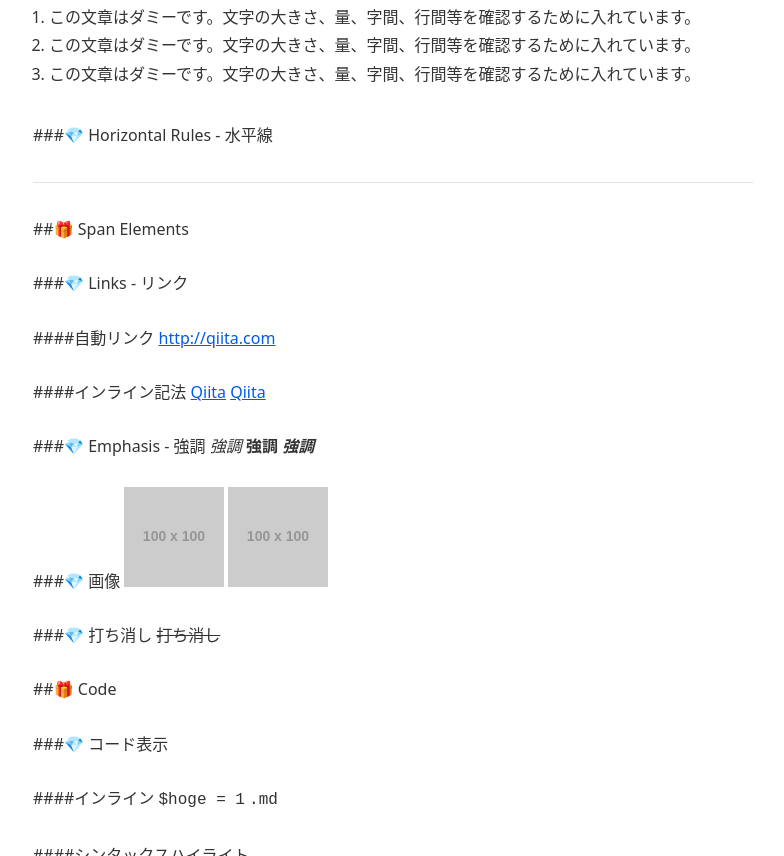
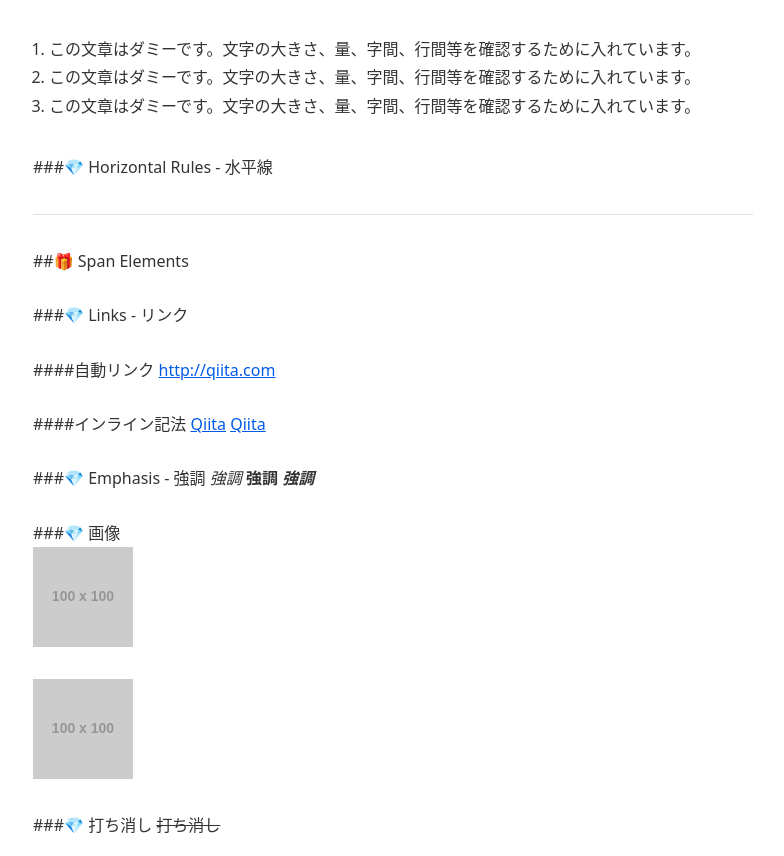
Before and after one commit to toshiki-ogata/gatsby-starter-blog-contentful, a Gatsby site: page /test1/ in a window 1280 px wide. Shown: the part 1944-2800 px from the top of the page, without its empty margins (247-1031 px from the left). Built offline with nearby package versions, Linux system fonts and the light colour scheme; Gatsby itself is replaced by a stand-in of ours; some packages are replaced by stand-ins of ours; placeholder pictures from the web are drawn by us; a web font is replaced by a local one.

Commit message:
update: post page img styling

```diff
--- a/src/templates/blog-post.js
+++ b/src/templates/blog-post.js
@@ -27,7 +27,7 @@ class BlogPostTemplate extends React.Component {
           {post.frontmatter.date}
           更新
         </Date>
-        <Img fluid={post.frontmatter.tmb.childImageSharp.fluid} />
+        <Tmb fluid={post.frontmatter.tmb.childImageSharp.fluid} />
         <div className="post" dangerouslySetInnerHTML={{ __html: post.html }} />
 
         {/* <ul>
@@ -67,6 +67,15 @@ export const Date = styled.time`
   line-height: 1;
   font-size: 1.4rem;
   display: block;
+`
+
+export const Tmb = styled(Img)`
+  display: block;
+  margin-bottom: 24px;
+  max-width: 100%;
+  @media screen and (min-width: 768px) {
+    margin-bottom: 32px;
+  }
 `
 
 const GlobalStyle = createGlobalStyle`
@@ -140,6 +149,14 @@ const GlobalStyle = createGlobalStyle`
       color: #005bea;
       &:hover {
         opacity: 0.5;
+      }
+    }
+    img {
+      display: block;
+      margin-bottom: 24px;
+      max-width: 100%;
+      @media screen and (min-width: 768px) {
+        margin-bottom: 32px;
       }
     }
     ul,
```
